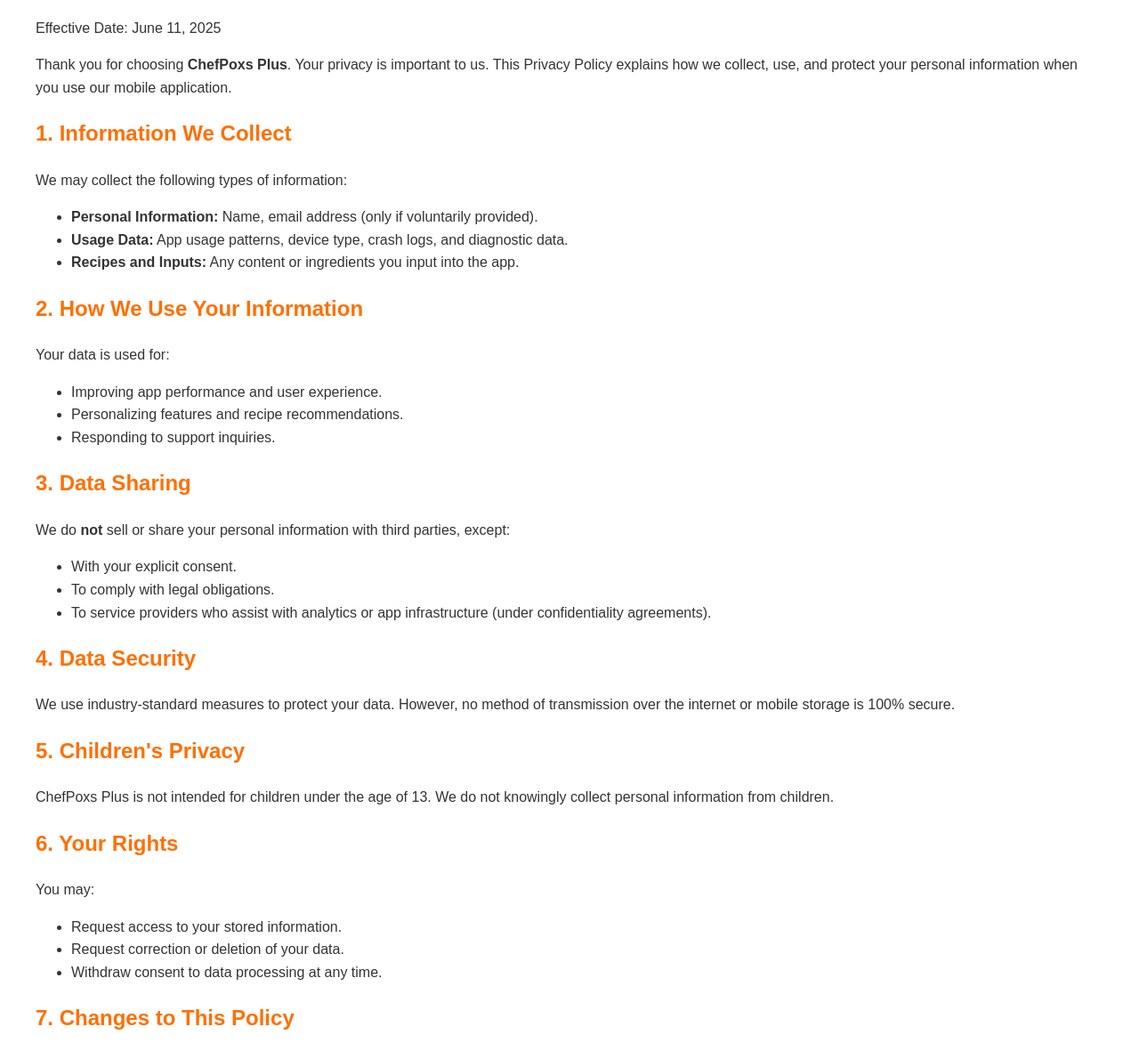
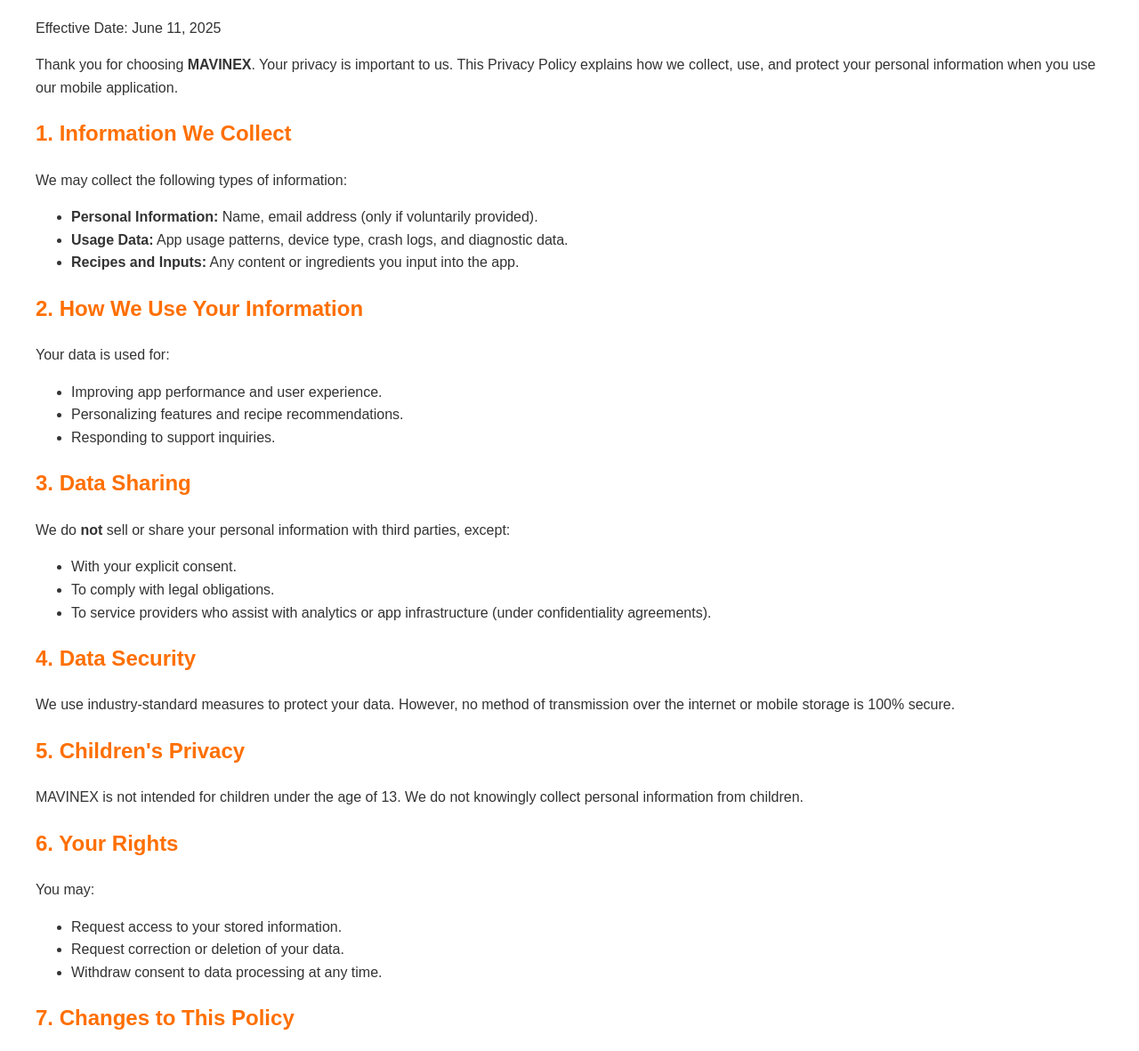
Before and after one commit to koman96/MAVINEX_priv, a plain HTML site: page index.html in a window 1280 px wide. Shown: the part 94-1275 px from the top of the page at 89% size. Drawn offline with Linux system fonts and the light colour scheme.

Commit message:
Update index.html

```diff
--- a/index.html
+++ b/index.html
@@ -2,7 +2,7 @@
 <html lang="en">
 <head>
   <meta charset="UTF-8">
-  <title>Privacy Policy - ChefPoxs Plus</title>
+  <title>Privacy Policy - MAVINEX</title>
   <style>
     body {
       font-family: Arial, sans-serif;
@@ -20,7 +20,7 @@
   <p>Effective Date: June 11, 2025</p>
 
   <p>
-    Thank you for choosing <strong>ChefPoxs Plus</strong>. Your privacy is important to us.
+    Thank you for choosing <strong>MAVINEX</strong>. Your privacy is important to us.
     This Privacy Policy explains how we collect, use, and protect your personal information when you use our mobile application.
   </p>
 
@@ -57,7 +57,7 @@
 
   <h2>5. Children's Privacy</h2>
   <p>
-    ChefPoxs Plus is not intended for children under the age of 13. We do not knowingly collect personal information from children.
+    MAVINEX is not intended for children under the age of 13. We do not knowingly collect personal information from children.
   </p>
 
   <h2>6. Your Rights</h2>
```
